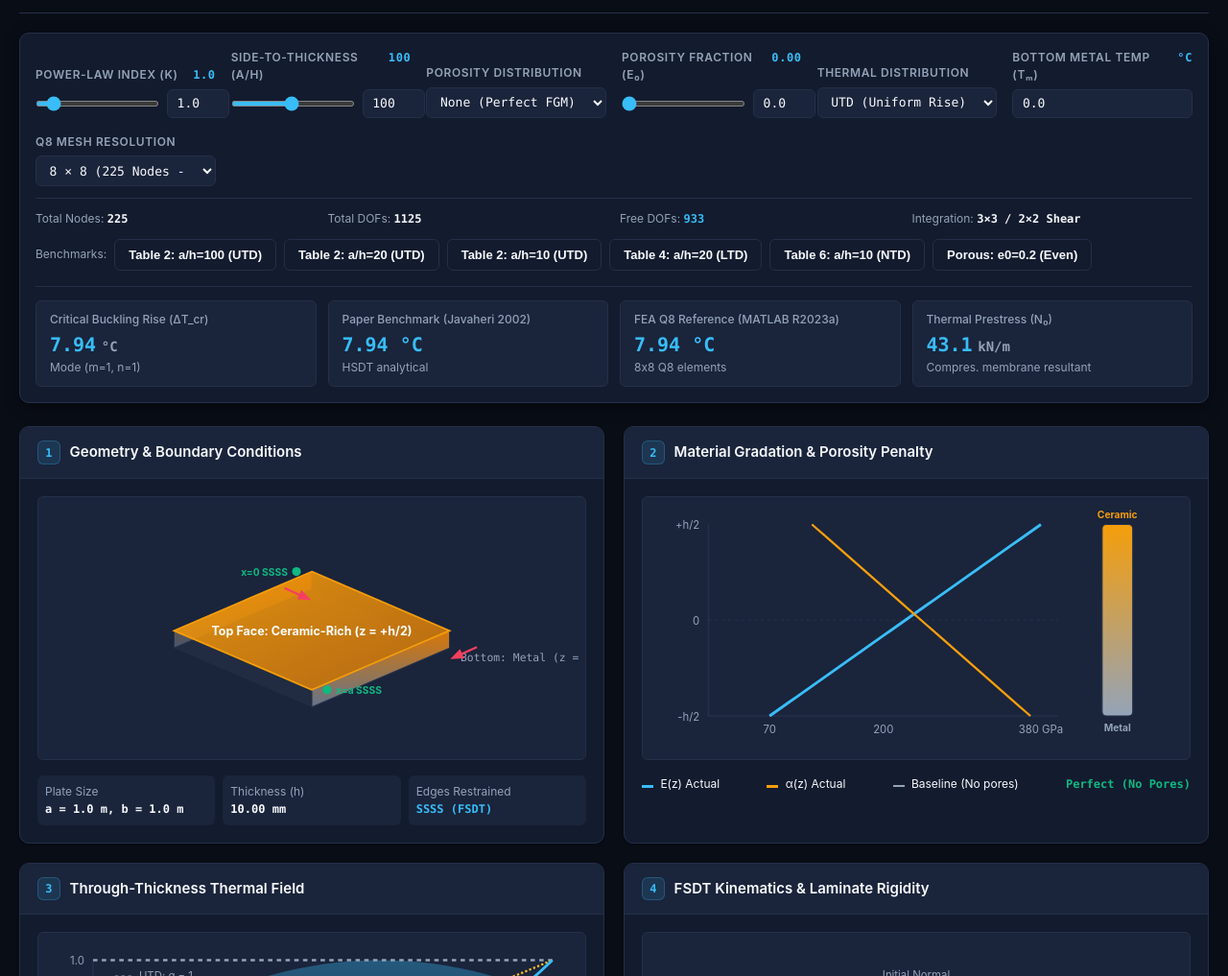
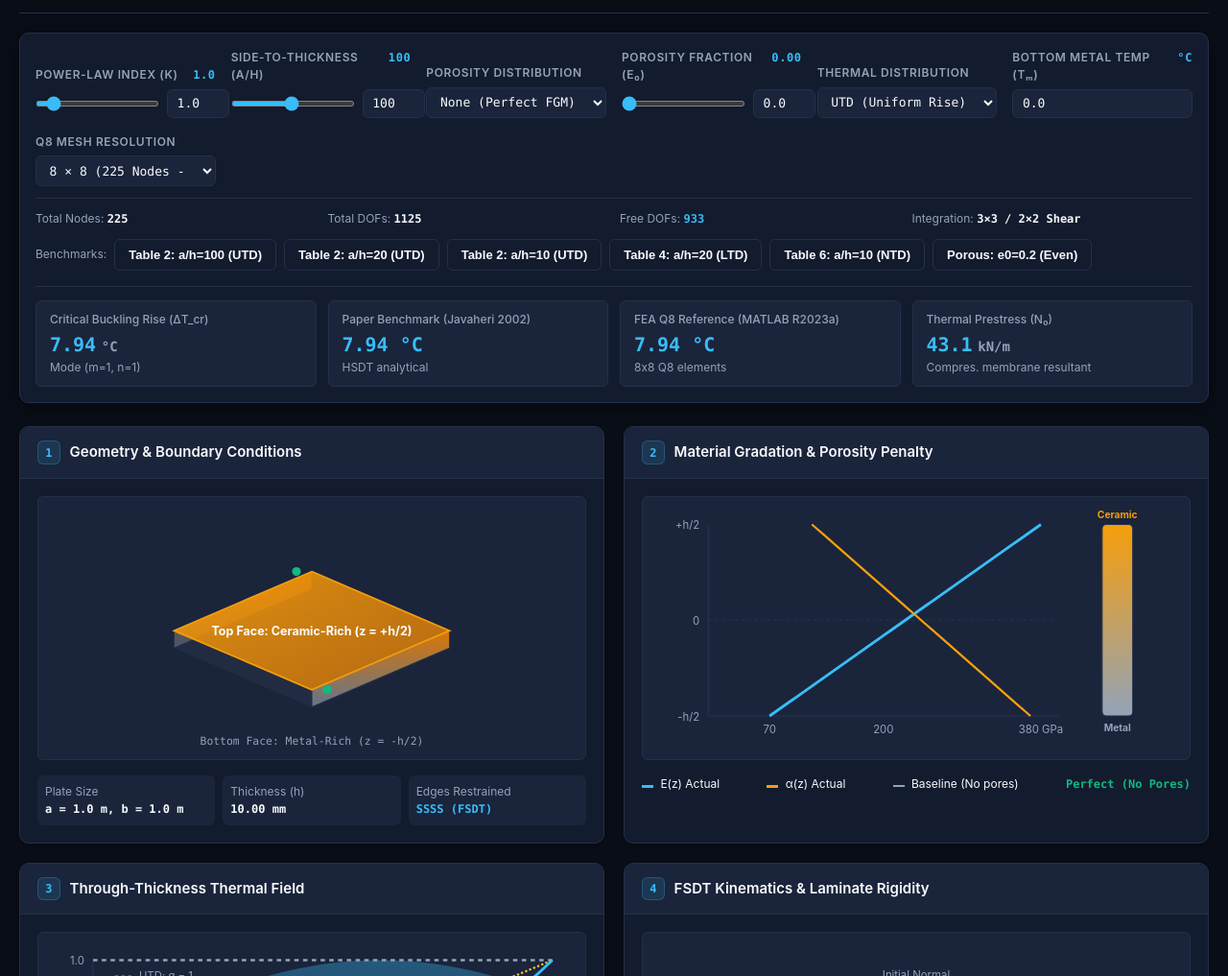
Before and after one commit to harimb53/fgm-plate-thermal-buckling, a plain HTML site: page index.html in a window 1280 px wide. Shown: the part 83-1100 px from the top of the page at 96% size. Drawn offline with Linux system fonts and the light colour scheme.

Commit message:
Clean up plate geometry annotations

```diff
--- a/index.html
+++ b/index.html
@@ -857,7 +857,7 @@ footer.app-footer {
         </div>
         <div class="panel-body">
           <div class="canvas-wrapper geometry-chart-wrapper">
-            <svg id="svg-geometry" class="chart-svg" viewBox="0 0 500 240" preserveAspectRatio="xMidYMid meet" aria-label="3D isometric view of plate geometry, thickness, boundary constraints and thermal prestress arrows" role="img"></svg>
+            <svg id="svg-geometry" class="chart-svg" viewBox="0 0 500 240" preserveAspectRatio="xMidYMid meet" aria-label="3D isometric view of plate geometry, thickness and material-rich faces" role="img"></svg>
           </div>
           <div style="display: grid; grid-template-columns: repeat(3, 1fr); gap: 0.5rem; font-size: 0.75rem;">
             <div style="background: var(--bg-card-subtle); padding: 0.5rem; border-radius: var(--radius-sm);">
@@ -1450,9 +1450,6 @@ footer.app-footer {
           <stop offset="0%" stop-color="#b45309"/>
           <stop offset="100%" stop-color="#475569"/>
         </linearGradient>
-        <marker id="arrow-n0" viewBox="0 0 10 10" refX="6" refY="5" markerWidth="6" markerHeight="6" orient="auto">
-          <path d="M 0 1 L 10 5 L 0 9 z" fill="#f43f5e" />
-        </marker>
       </defs>
       <polygon points="${b0[0]},${b0[1]} ${b1[0]},${b1[1]} ${b2[0]},${b2[1]} ${b3[0]},${b3[1]}" fill="#334155" opacity="0.3"/>
       <polygon points="${t1[0]},${t1[1]} ${t2[0]},${t2[1]} ${b2[0]},${b2[1]} ${b1[0]},${b1[1]}" fill="url(#grad-side-x)" stroke="var(--border)" stroke-width="1"/>
@@ -1461,15 +1458,11 @@ footer.app-footer {
       <text x="${(t0[0]+t2[0])/2}" y="${(t0[1]+t2[1])/2 + 4}" fill="#ffffff" font-size="11" font-weight="700" text-anchor="middle">
         Top Face: Ceramic-Rich (z = +h/2)
       </text>
-      <text x="${b1[0] + 10}" y="${b1[1] + 12}" fill="var(--text-muted)" font-size="10" font-family="var(--font-mono)">
-        Bottom: Metal (z = -h/2)
+      <text x="250" y="226" fill="var(--text-muted)" font-size="10" font-family="var(--font-mono)" text-anchor="middle">
+        Bottom Face: Metal-Rich (z = -h/2)
       </text>
       <circle cx="${t0[0] - 14}" cy="${t0[1]}" r="4" fill="#10b981" />
-      <text x="${t0[0] - 22}" y="${t0[1] + 4}" fill="#10b981" font-size="9" text-anchor="end" font-weight="bold">x=0 SSSS</text>
       <circle cx="${t2[0] + 14}" cy="${t2[1]}" r="4" fill="#10b981" />
-      <text x="${t2[0] + 22}" y="${t2[1] + 4}" fill="#10b981" font-size="9" text-anchor="start" font-weight="bold">x=a SSSS</text>
-      <line x1="${t0[0] - 25}" y1="${(t0[1]+t1[1])/2 - 12}" x2="${t0[0] - 5}" y2="${(t0[1]+t1[1])/2 - 3}" stroke="#f43f5e" stroke-width="2" marker-end="url(#arrow-n0)"/>
-      <line x1="${t1[0] + 25}" y1="${(t1[1]+t2[1])/2 - 12}" x2="${t1[0] + 5}" y2="${(t1[1]+t2[1])/2 - 3}" stroke="#f43f5e" stroke-width="2" marker-end="url(#arrow-n0)"/>
     `;
   }
 
```
